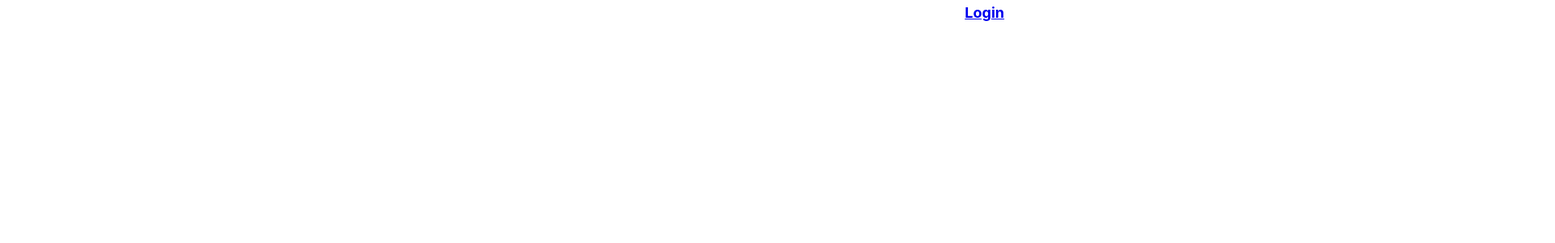
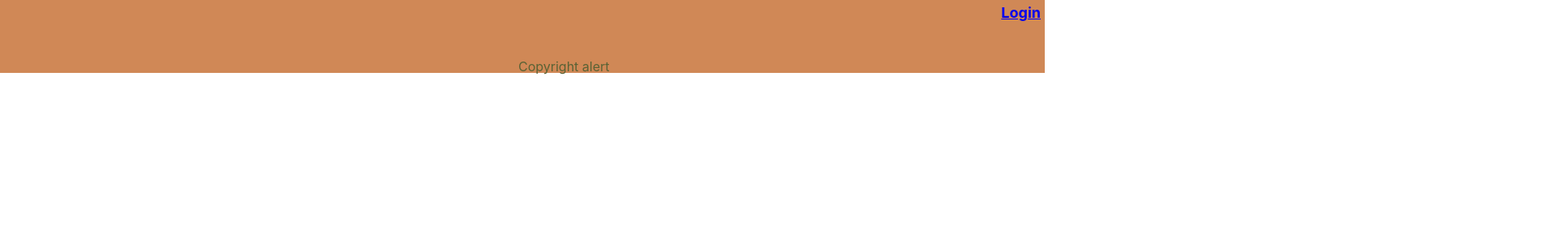
Before and after one commit to Pablaw/alertFE, a React (Create React App) app: page / in a window 1280 px wide. Shown: the top 300 px of the page at 81% size, 1920 px wide, since content can reach past the window. Built offline with nearby package versions, Linux system fonts and the light colour scheme.

Commit message:
style: GlobalStyle 적용, 공용 컬러 및 폰트 설정

```diff
--- a/package.json
+++ b/package.json
@@ -12,7 +12,7 @@
     "react": "^18.2.0",
     "react-dom": "^18.2.0",
     "react-redux": "^8.0.5",
-    "react-router-dom": "^6.4.5",
+    "react-router-dom": "^6.5.0",
     "react-scripts": "5.0.1",
     "redux": "^4.2.0",
     "styled-components": "^5.3.6",
--- a/src/App.js
+++ b/src/App.js
@@ -2,6 +2,7 @@ import React from "react";
 import { ThemeProvider } from "styled-components";
 import Router from "./shared/Router";
 import theme from "./styles/theme";
+import GlobalStyle from "./shared/GlobalStyle";
 
 const App = () => {
   return (
@@ -10,7 +11,7 @@ const App = () => {
         <Router />
       </ThemeProvider>
     </>
-  )
-}
+  );
+};
 
 export default App;
--- a/src/components/SignupInputForm.jsx
+++ b/src/components/SignupInputForm.jsx
@@ -6,6 +6,7 @@ const StBox = styled.div`
   height: 100px;
   border: 1px solid red;
   margin: 20px;
+  font-family: KoPubWorldBatang, sans-serif, Arial;
 `;
 
 const SignupInputForm = () => {
--- a/src/index.js
+++ b/src/index.js
@@ -1,12 +1,14 @@
-import React from 'react';
-import ReactDOM from 'react-dom/client';
-import './index.css';
-import App from './App';
-import reportWebVitals from './reportWebVitals';
+import React from "react";
+import ReactDOM from "react-dom/client";
+import "./index.css";
+import App from "./App";
+import reportWebVitals from "./reportWebVitals";
+import GlobalStyle from "./shared/GlobalStyle";
 
-const root = ReactDOM.createRoot(document.getElementById('root'));
+const root = ReactDOM.createRoot(document.getElementById("root"));
 root.render(
   <React.StrictMode>
+    <GlobalStyle />
     <App />
   </React.StrictMode>
 );
--- a/src/pages/SignUp.jsx
+++ b/src/pages/SignUp.jsx
@@ -1,9 +1,18 @@
+import React from "react";
+import styled from "styled-components";
 
-import React from "react";
+import SignupInputForm from "../components/SignupInputForm";
 
 const SignUp = () => {
-  return <div></div>
+  return (
+    <Container>
+      <SignupInputForm />
+    </Container>
+  );
 };
 
+const Container = styled.div`
+  height: 1024px;
+`;
 
 export default SignUp;
--- /dev/null
+++ b/src/shared/GlobalStyle.js
@@ -0,0 +1,20 @@
+import { createGlobalStyle } from "styled-components";
+
+const GlobalStyle = createGlobalStyle`
+:root{
+    --color-header: #D08856;
+    --color-border: #EFB730;
+    --color-font: #000000;
+    --color-footer: #596235;
+}
+
+@font-face {
+    font-family: 'KoPubWorldBatang';
+    src: url('https://cdn.jsdelivr.net/gh/webfontworld/kopus/KoPubWorldBatangMedium.woff')
+        format('woff');
+    font-weight: 500;
+    font-style: normal;
+}
+`;
+
+export default GlobalStyle;
--- a/src/shared/Layout.js
+++ b/src/shared/Layout.js
@@ -2,42 +2,36 @@ import React from "react";
 import { Link } from "react-router-dom";
 import styled from "styled-components";
 
-
-function Header () {
+function Header() {
   return (
     <HeadTitle>
-      <Link to='/'>
-      {/* 이미지 추가 예정 */}
-      </Link>
+      <Link to="/">{/* 이미지 추가 예정 */}</Link>
       <Link to="/member/login">Login</Link>
     </HeadTitle>
-  )
+  );
 }
 
-function Footer () {
-  return (
-    <div>
-    </div>
-  )
+function Footer() {
+  return <FooterDiv>Copyright alert</FooterDiv>;
 }
 
-
-function Layout({children}) {
+function Layout({ children }) {
   return (
-    <div>
+    <LayoutContainer>
       <Header />
       {children}
       <Footer />
-    </div>
-  )
+    </LayoutContainer>
+  );
 }
-
 
 export default Layout;
 
 const HeadTitle = styled.div`
-  width: 1200px;
-  height: 75px;
+  width: 100%;
+  min-width: 800px;
+  height: 80px;
+  background-color: var(--color-header);
   overflow: hidden;
   padding: 5px;
   margin: auto;
@@ -46,3 +40,13 @@ const HeadTitle = styled.div`
   display: flex;
   justify-content: space-between;
 `;
+
+const LayoutContainer = styled.div`
+  min-height: 1024px;
+`;
+
+const FooterDiv = styled.div`
+  color: var(--color-footer);
+  position: relative;
+  transform: translate(50%, -90%);
+`;
--- a/src/shared/Router.js
+++ b/src/shared/Router.js
@@ -13,7 +13,7 @@ const Router = () => {
         <Routes>
           <Route>
             <Route path="/" element={<Main />} />
-            <Route path="signup" element={<SignUp/>} />
+            <Route path="signup" element={<SignUp />} />
             <Route path="login" element={<Login />} />
             <Route path="addedit/:id" element={<AddEdit />} />
           </Route>
```
Also changed, not shown: 1 other file (tests, documents, lock files or other folders).
